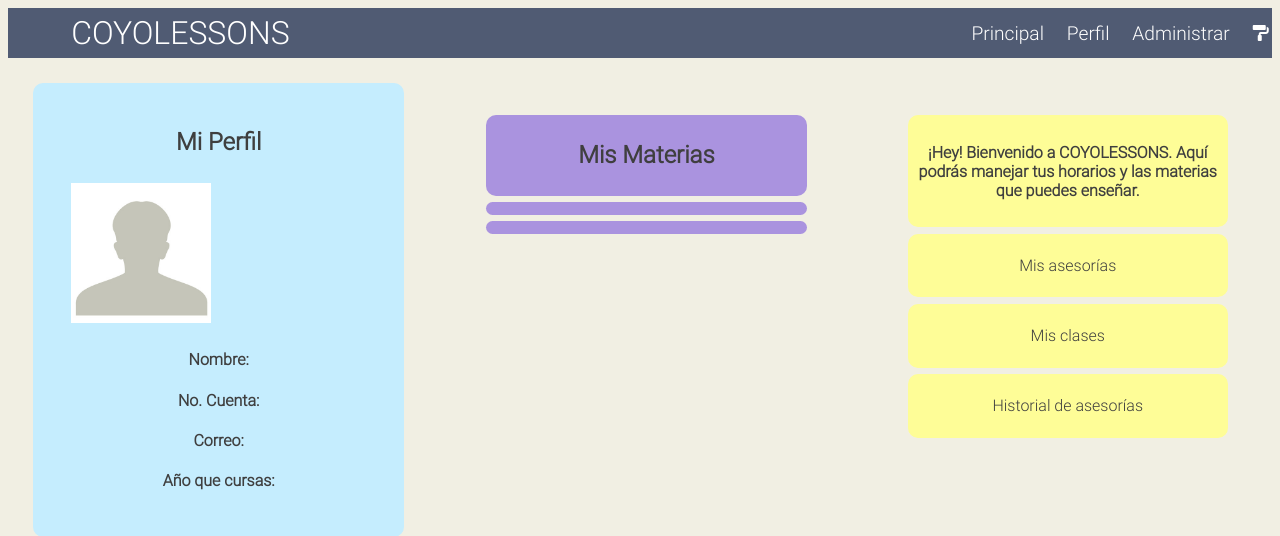
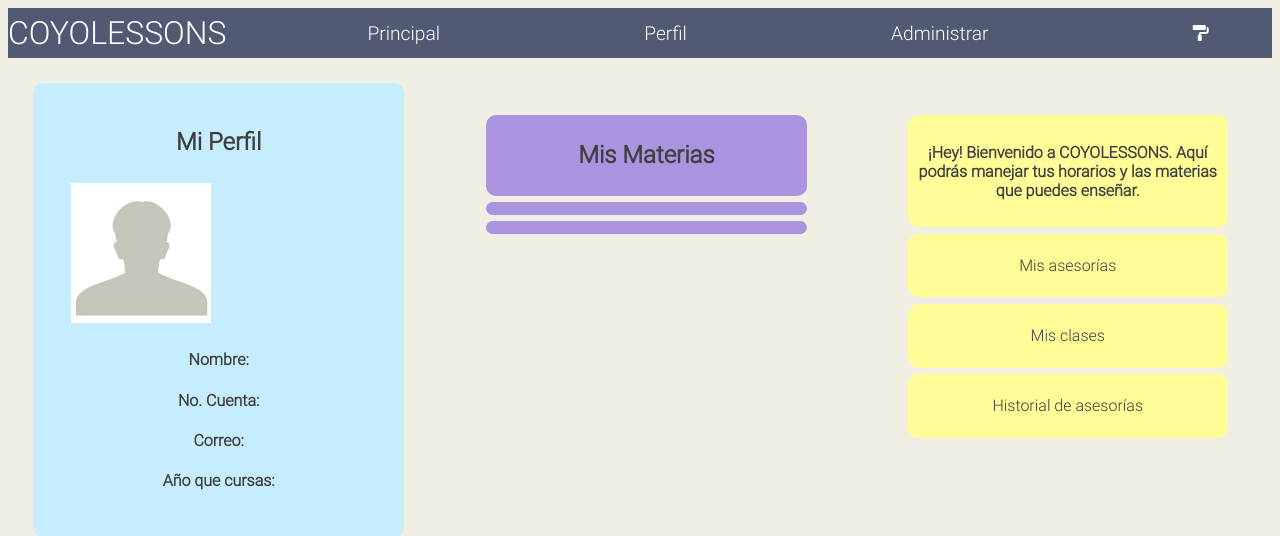
Before and after one commit to Morall0/CoyoLessons, a PHP site: page /templates/MiPerfil.html in a window 1280 px wide. Shown: the top 536 px of the page. Run offline with PHP 8.4, Linux system fonts and the light colour scheme.

Commit message:
FEAT: navbar js, css, html

```diff
--- /dev/null
+++ b/dynamics/js/MiPerfil.js
@@ -0,0 +1,41 @@
+/*let hamburguesa = document.getElementById('hamburguesa'); //Variable que controla boton de la aburguesa.
+
+//Evento que detecta cuando se presiono en la hamburguesa.
+hamburguesa.addEventListener('click', ()=>{
+    let barra = document.getElementsByClassName('nav'); //div de la barra de navegación.
+    let links = document.getElementsByClassName('link');   //Variable que almacena los planetas(elementos con la clase barraN).
+
+    //Condición que determina si el dropDown esta hecho o no.
+    if(barra[0].getAttribute('style')!= null){
+        //En caso de que si, remueve los atributos para volver todo a la normalidad.
+        barra[0].removeAttribute('style');
+        for(let i=0; i<4; i++)
+        {
+            links[i].removeAttribute('style');
+        }
+    }
+    else{
+        //En caso de que no, despliega el contenido en una columna.
+        barra[0].style.flexDirection= 'column';
+        barra[0].style.height = '200px';
+        barra[0].style.alignItems = 'center';
+        barra[0].style.justifyContent = 'flex-start';
+        hamburguesa.style.alignSelf = 'flex-end';
+        hamburguesa.style.paddingTop = '9px';
+        hamburguesa.style.paddingBottom = '9px';
+        for(let i=0; i<4; i++)
+        {
+            linkds[i].style.display = 'flex';
+        }
+    }
+
+});*/
+
+var ham=document.querySelector("#hamburguesa");
+var barra=document.querySelectorAll(".link")
+ham.addEventListener("click",()=>{
+    document.querySelector(".nav").classList.toggle("navbarMob");
+    for(let i=0; i< barra.length;i++){
+        barra[i].classList.toggle("barraNMob")
+    }
+})
--- a/statics/styles/MiPerfil.css
+++ b/statics/styles/MiPerfil.css
@@ -1,36 +1,34 @@
  /* =NAV -------------------------------------------------- */
-#nav a{
+.nav a{
     display: flex;
     flex-direction: row;
-    justify-content: end;
+    /*=justify-content: end;*/
     text-decoration: none;
     font-family: Roboto;
     color: white;
     font-size: 1.2rem;
 }
-#links
-{
-    position: absolute;
-    left: 70%;
-}
-#nav{
+
+.nav{
     display: flex;
     width: 100%;
     height: 50px;
+    justify-content: space-between;
     background-color: var(--azulF);
 }
-#nav div{
+.link{
     display: flex;
     align-items: center;
     cursor: pointer;
     height: 50px;
     padding-left: 5%;
     padding-right: 5%;
+    /*=justify-self: flex-end;*/
 }
-#links div:hover{
+.link:hover{
     background-color:  var(--azulHover);
 }
-#tit
+.nav div#tit
 {
     display: flex;
     flex-direction: row;
@@ -39,6 +37,8 @@
     font-family: Roboto;
     color: white;
     font-size: 2rem;
+    align-self: center;
+    text-align: center;
 }
 #log
 {
@@ -49,6 +49,10 @@
 i
 {
     color: white;
+}
+#hamburguesa
+{
+    display: none;
 }
  /* =PARTE ARRIBA -------------------------------------------------- */
  #arriba
@@ -118,3 +122,47 @@ h2,h4, #botones p
 {
     background-color: var(--amarillo);
 }
+/*=MEDIA QUERY}
+---------------------------------------------------------------------*/
+@media screen and (max-width: 1250px){
+
+    /* =NAV
+    -------------------------- */
+        #hamburguesa{
+            align-self: flex-end;
+            justify-content: center;
+            height: 50px;
+            width: 50px;
+            display: flex;
+            color: white;
+        }
+        #hamburguesa:hover{
+            background-color: transparent;
+        }
+        .nav{
+            height: 250px;
+            align-items: center;
+            font-size: 1.2rem;
+        }
+        .nav{
+            flex-direction: column;
+        }
+        .link{
+            width: 100%;
+            display: flex;
+            justify-content: center;
+        }
+        .navbarMob
+        {
+            height: 50px;
+        }
+        .barraNMob
+        {
+            display: none;
+        }
+    /* =CARD GENERAL
+    ------------------------ */
+        #cont{
+            flex-direction: column;
+        }
+    }
--- a/templates/MiPerfil.html
+++ b/templates/MiPerfil.html
@@ -7,6 +7,7 @@
     <link rel="icon" href="../statics/img/Logo.png" type="image/png">
     <link rel="stylesheet" href="../statics/styles/basics.css">
     <link rel="stylesheet" href="../statics/styles/MiPerfil.css">
+    <link rel="stylesheet" href="https://cdnjs.cloudflare.com/ajax/libs/font-awesome/4.7.0/css/font-awesome.min.css">
     <link rel="stylesheet" href="../libs/fontawesome-free-5.15.3-web/css/all.css">
     <script src="../libs/jquery/jquery-3.6.0.min.js"></script>
     <title>Mi perfil</title>
@@ -14,15 +15,15 @@
 <body>
     <div id="cont">
         <!-- navbar -->
-        <div id="nav">
-            <div id="tit">COYOLESSONS</div>
-            <div id="links">
+        <nav class="nav">
+           <div id="tit">COYOLESSONS</div>
+                <div id="hamburguesa"><i class="fa fa-bars fa-2x"></i></div>
                 <div class="link"><a href="#firstBanner">Principal</a></div>
                 <div class="link"><a href="#features">Perfil</a></div>
                 <div class="link"><a href="#team">Administrar</a></div>
                 <div class="link"><i class="fas fa-paint-roller"></i></div>
-            </div>
-        </div>
+
+        </nav>
          <!-- contenido -->
             <!-- arriba -->
             <div id="arriba">
@@ -62,5 +63,6 @@
                 </div>
             </div>
     </div>
+    <script src="../dynamics/js/MiPerfil.js"></script>
 </body>
 </html>
```
